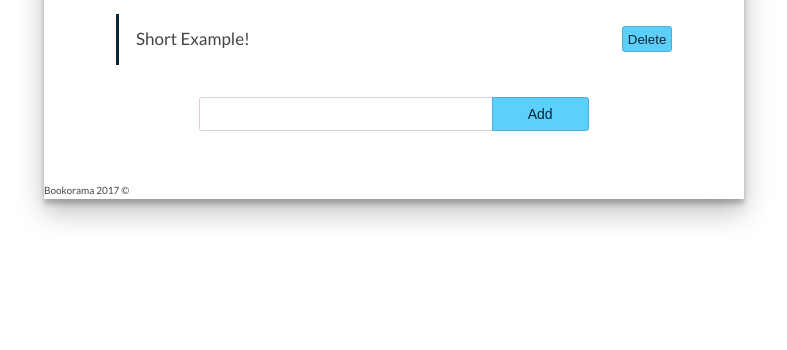
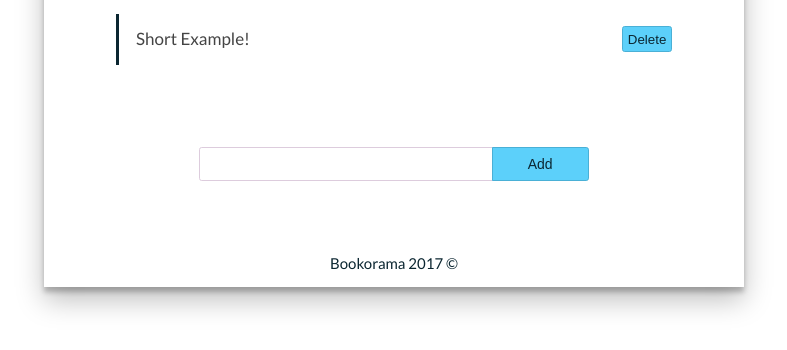
Before and after one commit to Verthon/Bookorama, a plain HTML site: page index.html in a window 1280 px wide. Shown: the part 414-764 px from the top of the page, without its empty margins (246-1033 px from the left). Drawn offline with Linux system fonts and the light colour scheme.

Commit message:
Update style.css

```diff
--- a/style.css
+++ b/style.css
@@ -24,7 +24,6 @@ ul{
   padding: 2em 2em 4em 2em;
   flex: 1;
   color: #5cd0fa;
-
 }
 .main-heading, .description{
   text-align: center;
@@ -85,7 +84,7 @@ ul{
   background-color: #4bc0e9;
 }
 .book-registration{
-  margin: 0 auto 5em auto;
+  margin: 5em auto 5em auto;
 }
 .book-registration input[type="text"]{
   width: 23em;
@@ -108,3 +107,13 @@ ul{
   cursor: pointer;
   background-color: #4bc0e9;
 }
+
+.main-footer{
+  margin-top: 1em;
+  display: block;
+  text-align: center;
+  font-size: 1.5em;
+  padding: 0.5em 0.5em 1em 0.5em;
+  flex: 1;
+  color: #0b2631;
+}
```
